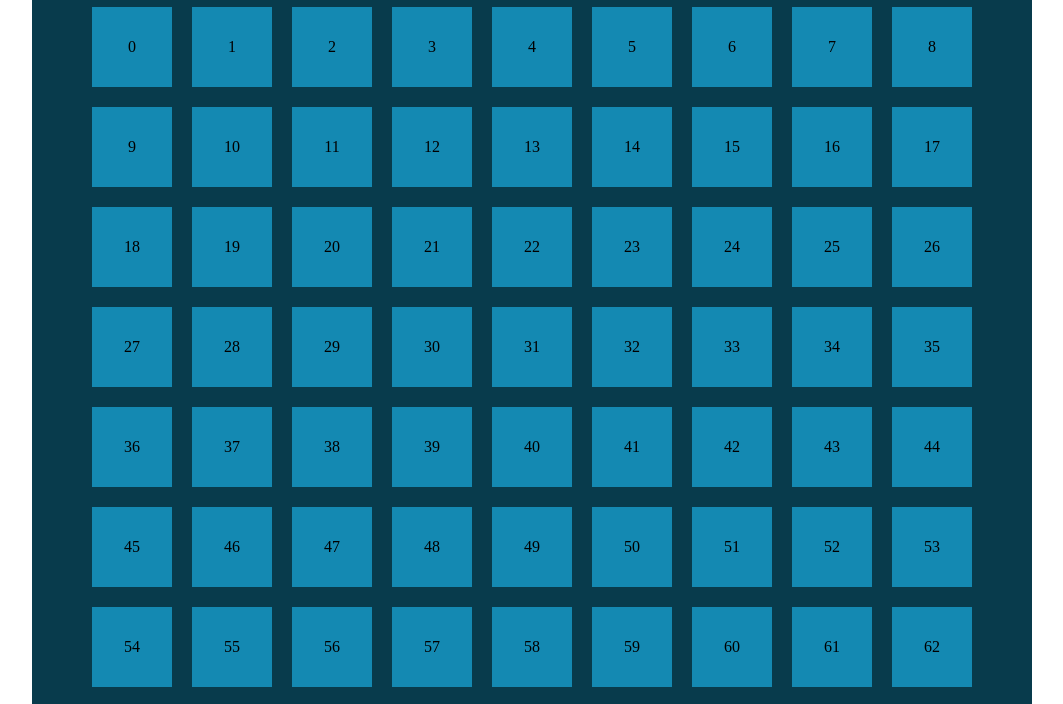
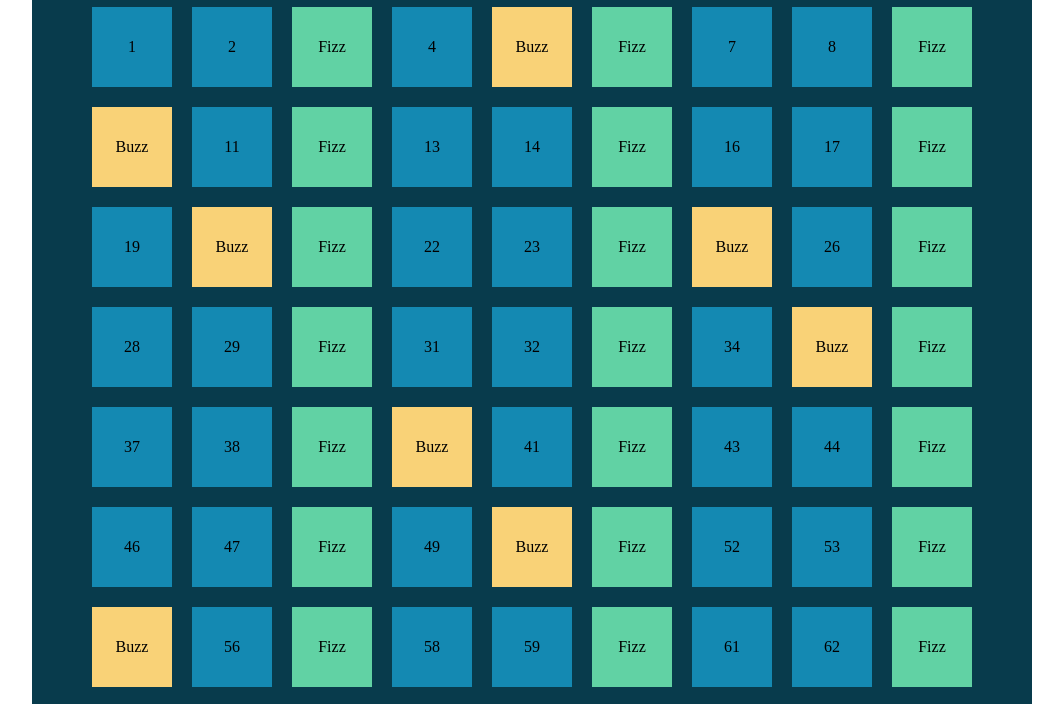
Before and after one commit to iachinimarta/js-fizzbuzz, a plain HTML site: page index.html in a window 1280 px wide. Shown: the part 40-744 px from the top of the page, without its empty margins (108-1171 px from the left). Drawn offline with Linux system fonts and the light colour scheme.

Commit message:
Prova con le if - divisibile per 3 - divisibile per 5

```diff
--- a/css/style.css
+++ b/css/style.css
@@ -37,3 +37,15 @@ h1 {
     justify-content: center;
     align-items: center;
 }
+
+.color-green {
+    background-color: #61D2A4;
+}
+
+.color-yellow {
+    background-color: #F9D277;
+}
+
+.color-red {
+    background-color: #F0466F;
+}
--- a/js/main.js
+++ b/js/main.js
@@ -1,8 +1,18 @@
 const boxContainerDom = document.querySelector("div.box-container");
 
+for (let i = 1; i <= 100; i++) {
 
+    let boxTesto = i;
+    let boxClasse = '';
 
-for (let i = 0; i <= 100; i++) {
-    const div = `<div class="box">${i}</div>`;
+    if (i % 3 == 0) {
+        boxTesto = 'Fizz';
+        boxClasse = 'color-green';
+    } else if (i % 5 == 0) {
+        boxTesto = 'Buzz';
+        boxClasse = 'color-yellow';
+    }
+
+    const div = `<div class="box ${boxClasse}">${boxTesto}</div>`;
     boxContainerDom.innerHTML += div;
 }
```
